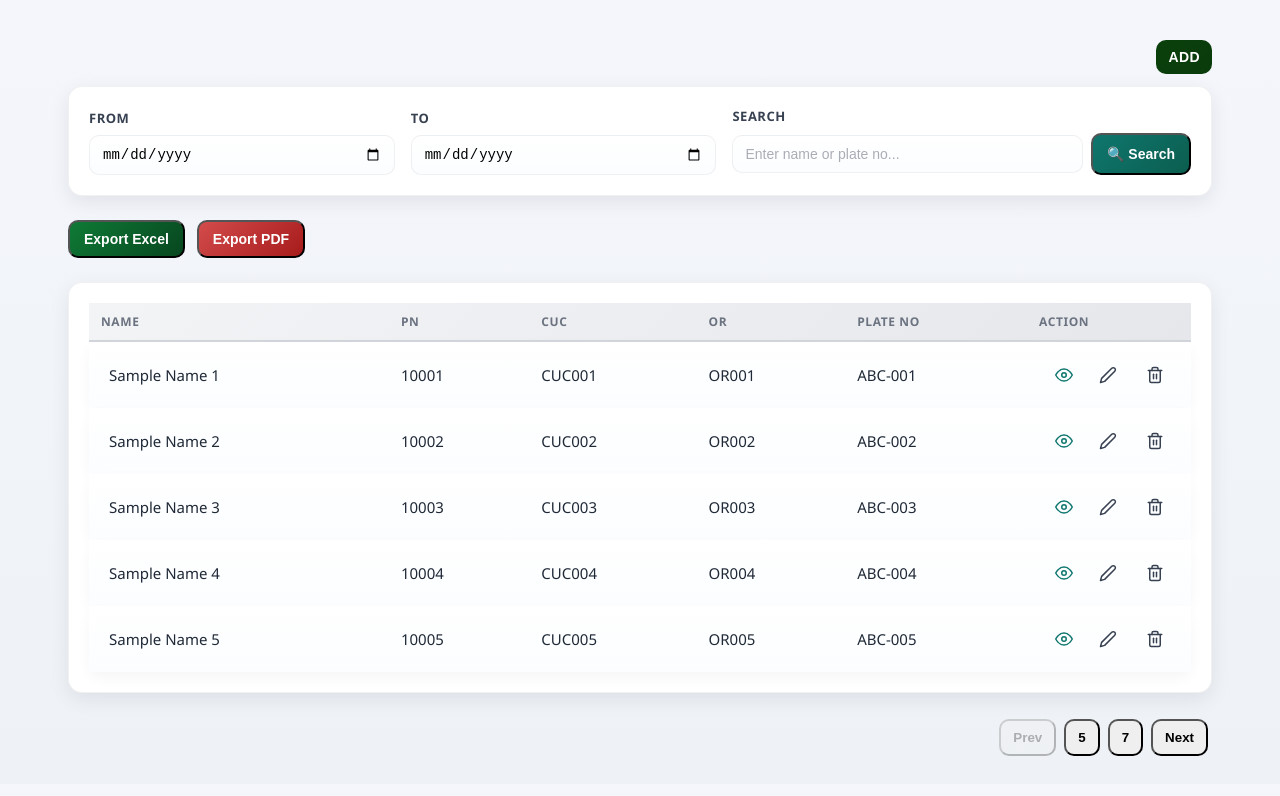
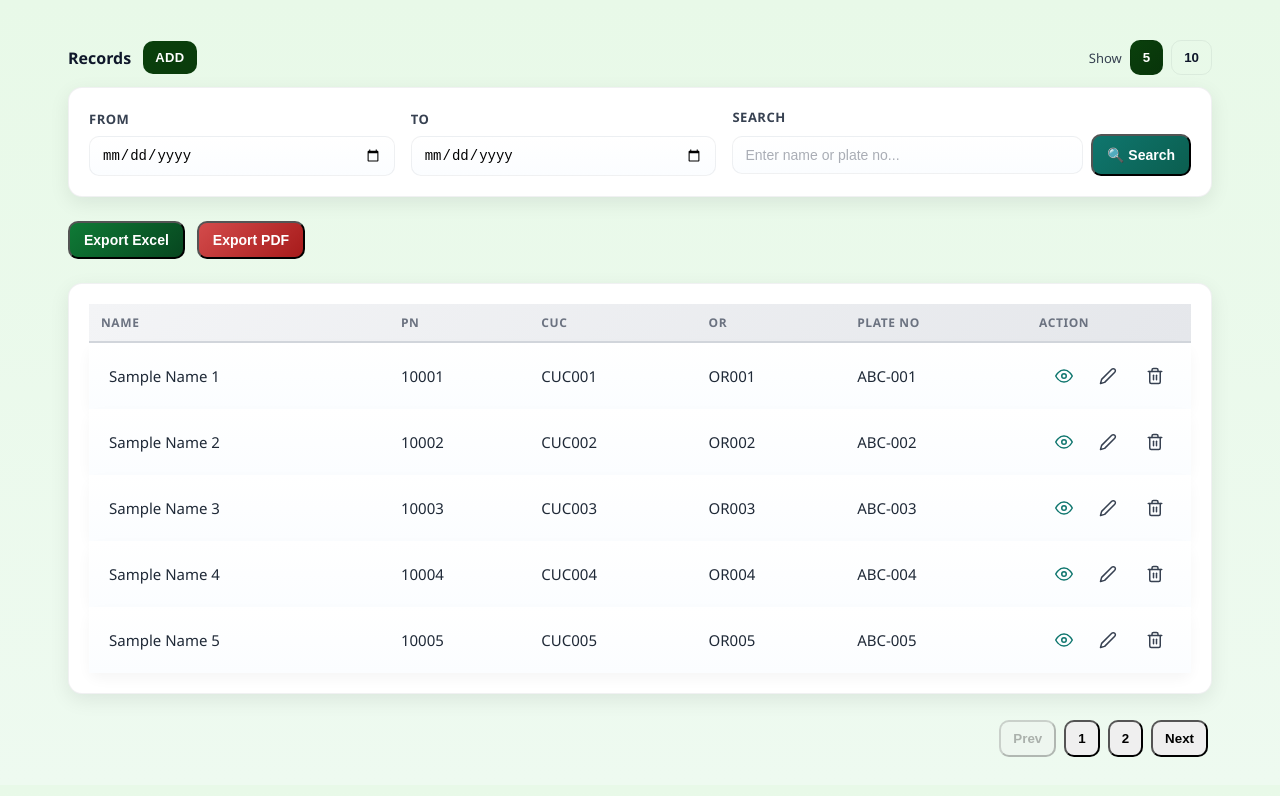
Before and after one commit to rlyreal/Motor-Car-Insurance-System, a React (Create React App) app in the folder frontend/: page /records in a window 1280 px wide. Shown: the top 796 px of the page. Built offline with nearby package versions, Linux system fonts and the light colour scheme.

Commit message:
update table

```diff
--- a/frontend/src/components/dashboard/records.jsx
+++ b/frontend/src/components/dashboard/records.jsx
@@ -21,9 +21,11 @@ const Records = () => {
     { id: 5, name: "Sample Name 5", pn: "10005", cuc: "CUC005", or: "OR005", plate: "ABC-005" },
     { id: 6, name: "Sample Name 6", pn: "10006", cuc: "CUC006", or: "OR006", plate: "ABC-006" },
     { id: 7, name: "Sample Name 7", pn: "10007", cuc: "CUC007", or: "OR007", plate: "ABC-007" }
+
   ]);
 
-  const itemsPerPage = 5; // show 5 users per page
+  // items per page becomes selectable by admin (5 or 10)
+  const [itemsPerPage, setItemsPerPage] = useState(5);
   const [currentPage, setCurrentPage] = useState(1);
 
   // total pages is number of groups of 5 (1 => up to 5 items, 2 => up to 10, etc.)
@@ -47,8 +49,30 @@ const Records = () => {
     <div className="container">
       {/* Top actions */}
       <div className="top-bar">
-        <div></div>
-        <button className="btn add-btn" onClick={handleAddClick}>ADD</button>
+        <div className="top-left">
+          <h2 className="top-title">Records</h2>
+          <button className="btn add-btn" onClick={handleAddClick}>ADD</button>
+        </div>
+        <div className="top-right">
+          {/* page-size controls */}
+          <div style={{ display: "flex", gap: 8, alignItems: "center" }}>
+            <span style={{ fontSize: 13, color: "#374151" }}>Show</span>
+            <button
+              className={`btn page-size-btn ${itemsPerPage === 5 ? "active" : ""}`}
+              onClick={() => { setItemsPerPage(5); setCurrentPage(1); }}
+              aria-pressed={itemsPerPage === 5}
+            >
+              5
+            </button>
+            <button
+              className={`btn page-size-btn ${itemsPerPage === 10 ? "active" : ""}`}
+              onClick={() => { setItemsPerPage(10); setCurrentPage(1); }}
+              aria-pressed={itemsPerPage === 10}
+            >
+              10
+            </button>
+          </div>
+        </div>
       </div>
 
       {/* Search section */}
@@ -126,13 +150,12 @@ const Records = () => {
         </table>
       </div>
 
-      {/* Pagination controls: labels show cumulative counts (5, 10, 15, ...) */}
+      {/* Pagination controls: use page numbers */}
       <div className="pagination" style={{ marginTop: 12, display: "flex", gap: 8, alignItems: "center" }}>
         <button className="btn" onClick={handlePrev} disabled={currentPage === 1}>Prev</button>
 
         {Array.from({ length: totalPages }, (_, i) => {
           const page = i + 1;
-          const label = Math.min(page * itemsPerPage, users.length); // 5,10,15,... (clamped)
           return (
             <button
               key={page}
@@ -140,7 +163,7 @@ const Records = () => {
               className={`btn ${page === currentPage ? "active" : ""}`}
               aria-current={page === currentPage ? "page" : undefined}
             >
-              {label}
+              {page}
             </button>
           );
         })}
--- a/frontend/src/styles/record.css
+++ b/frontend/src/styles/record.css
@@ -8,7 +8,7 @@
 .container {
   box-sizing: border-box;
   max-width: 1200px; /* fits typical laptop/desktop screens */
-  width: 100%;
+  width: calc(100% - 32px); /* always fit viewport with side padding */
   margin: 0 auto;
   padding: 16px;
   background: linear-gradient(135deg, #f5f5f5 0%, #e8e8e8 100%);
@@ -21,52 +21,50 @@
 /* Optional: adjust table background so rows remain distinct (override if needed) */
 .table-wrapper {
   width: 100%;
-  overflow-x: auto; /* horizontal scrolling on narrow viewports */
+  /* allow both directions to scroll; keep max-height so the list can scroll within the page */
+  max-height: 60vh; /* make table area scroll vertically on tall lists */
+  overflow-x: auto; /* allow horizontal scroll only if table cannot shrink further */
+  overflow-y: auto;
   -webkit-overflow-scrolling: touch;
   margin-top: 12px;
   background: linear-gradient(180deg, #f6fff6 0%, #e8f9e8 100%); /* light green surface */
   border-radius: 12px;
-  padding: 20px;
+  padding: 12px; /* tighten padding slightly to fit smaller screens */
   box-shadow: 0 4px 15px rgba(0, 0, 0, 0.08);
 }
 
-/* Top bar */
+/* Top bar: align left content (title + add button) and keep optional right area */
 .top-bar {
   display: flex;
   align-items: center;
-  justify-content: space-between;
+  justify-content: space-between; /* left group and optional right group */
   gap: 12px;
   margin: 12px 0;
-  flex-wrap: wrap; /* allow wrapping on smaller widths */
+  flex-wrap: wrap;
 }
 
-.top-title {
-  font-size: 1.125rem;
-  font-weight: 600;
-  color: #111827; /* dark gray */
+/* New left group containing title + add button */
+.top-left {
+  display: flex;
+  align-items: center;
+  gap: 12px;
 }
 
-.top-actions {
-  display: flex;
-  align-items: center;
-  gap: 8px;
-}
-
+/* Tone down add button size so it sits next to the title comfortably */
 .add-btn {
   background: linear-gradient(135deg, #0A400C 0%, #0A400C 100%);
   color: white;
-  padding: 12px 24px;
+  padding: 8px 12px; /* slightly smaller */
   font-weight: 600;
-  font-size: 14px;
+  font-size: 13px;
   letter-spacing: 0.5px;
-  box-shadow: 0 10px 25px rgba(10, 64, 12, 0.3);
+  box-shadow: none; /* keep the flat look */
   transition: all 0.3s ease, opacity 220ms ease, transform 180ms ease, width 220ms ease, padding 180ms ease;
   border: none;
-  border-radius: 6px;
+  border-radius: 8px;
   display: inline-flex;
   align-items: center;
   gap: 8px;
-  box-shadow: 0 1px 2px rgba(0,0,0,0.06);
 }
 
 .add-btn.hidden {
@@ -83,6 +81,21 @@
 .add-btn:hover {
   transform: translateY(-2px);
   background-color: #1e40af; /* stronger hover */
+}
+
+/* Small tweak: title styling */
+.top-title {
+  font-size: 1rem;
+  font-weight: 700;
+  color: #0f172a;
+  margin: 0;
+}
+
+/* Ensure previous styling for right-side controls remains usable */
+.top-right {
+  display: flex;
+  align-items: center;
+  gap: 8px;
 }
 
 /* Small screens: keep button visible under title */
@@ -245,11 +258,12 @@
 }
 
 /* Table */
-.table-wrapper table {
+.table-wrapper table,
+table {
   width: 100%;
   border-collapse: collapse;
   table-layout: auto; /* let columns size to content */
-  min-width: 600px; /* keep readable layout; scroll if viewport smaller */
+  min-width: 0; /* allow table to shrink below previous hard limits */
   font-size: 14px;
 }
 
@@ -278,6 +292,8 @@ th {
   font-size: 12px;
   vertical-align: middle;
   word-break: break-word;
+  white-space: normal; /* allow wrapping */
+  overflow-wrap: anywhere;
 }
 
 td {
@@ -286,6 +302,8 @@ td {
   color: #1f2937;
   vertical-align: middle;
   word-break: break-word;
+  white-space: normal; /* allow wrapping */
+  overflow-wrap: anywhere;
 }
 
 tbody tr {
@@ -415,6 +433,21 @@ td:last-child {
   background: linear-gradient(135deg, #0a400c, #0a400c);
   color: white;
   box-shadow: 0 6px 18px rgba(10, 64, 12, 0.12);
+}
+
+/* Page-size control buttons */
+.page-size-btn {
+  padding: 6px 10px;
+  border-radius: 8px;
+  font-weight: 700;
+  background: transparent;
+  border: 1px solid rgba(15,23,42,0.06);
+  color: #0f172a;
+}
+.page-size-btn.active {
+  background: linear-gradient(135deg,#0a400c,#08340a);
+  color: white;
+  border-color: transparent;
 }
 
 /* Desktop tweaks for larger screens */
@@ -697,7 +730,7 @@ td:last-child {
 
 /* Modern UI overrides — append below existing rules */
 :root{
-  --bg: #f4f6fb;
+  --bg: #e8f9e8; /* light green page background (changed from #f4f6fb) */
   --surface: #ffffff;
   --muted: #6b7280;
   --primary: #0a400c;
@@ -717,7 +750,7 @@ td:last-child {
 /* Typography + background */
 html,body {
   font-family: var(--font-sans);
-  background: linear-gradient(180deg, var(--bg), #eef2f7);
+  background: linear-gradient(180deg, var(--bg), #eefaf0); /* use light green variable */
   color: #0f172a;
 }
 
@@ -875,7 +908,7 @@ tbody tr td:last-child { padding-right: 20px; }
 
 /* Small screens: keep modern spacing */
 @media (max-width: 768px) {
-  .table-wrapper, .search-bar { padding: 14px; border-radius: 12px; }
+  .table-wrapper, .search-bar { padding: 12px; border-radius: 12px; }
   tbody tr { display: block; border-radius: 12px; margin-bottom: 10px; }
   tbody tr td { display: block; padding: 10px 12px; }
   thead { display: none; } /* switch to card-per-row on mobile */
@@ -1066,3 +1099,62 @@ tbody tr td:last-child { padding-right: 20px; }
   outline: none;
   box-shadow: 0 0 0 4px rgba(15,118,110,0.08);
 }
+
+/* Remove visual shadows and hover lifts from buttons for a flatter, more comfortable look */
+.btn,
+.add-btn,
+.search-btn,
+.excel-btn,
+.pdf-btn,
+.page-btn,
+.action-btn {
+  box-shadow: none !important;
+  transition: background 150ms ease; /* keep subtle hover color transitions */
+}
+
+/* Remove hover elevation/transform and any hover shadows */
+.btn:hover,
+.add-btn:hover,
+.search-btn:hover,
+.excel-btn:hover,
+.pdf-btn:hover,
+.page-btn:hover,
+.action-btn:hover {
+  box-shadow: none !important;
+  transform: none !important;
+}
+
+/* Remove active/pressed shadow effects */
+.btn:active,
+.add-btn:active,
+.search-btn:active,
+.excel-btn:active,
+.pdf-btn:active,
+.page-btn:active,
+.action-btn:active {
+  box-shadow: none !important;
+  transform: none !important;
+}
+
+/* Keep focus visible for accessibility but without heavy shadow */
+.btn:focus,
+.action-btn:focus,
+.page-btn:focus {
+  outline: 2px solid rgba(15,118,110,0.12);
+  box-shadow: none !important;
+}
+
+/* Reduce padding on small screens so content fits */
+@media (max-width: 1024px) {
+  .container { width: calc(100% - 24px); padding: 12px; }
+  .table-wrapper { padding: 10px; max-height: 65vh; }
+  th, td { padding: 8px 8px; font-size: 13px; }
+  .search-input { min-width: 140px; }
+  .add-btn { padding: 8px 10px; font-size: 13px; }
+}
+
+/* Very large screens: give a bit more breathing room without forcing horizontal scroll */
+@media (min-width: 1600px) {
+  .container { max-width: 1400px; padding: 28px; }
+  th, td { padding: 12px 14px; font-size: 15px; }
+}
```
